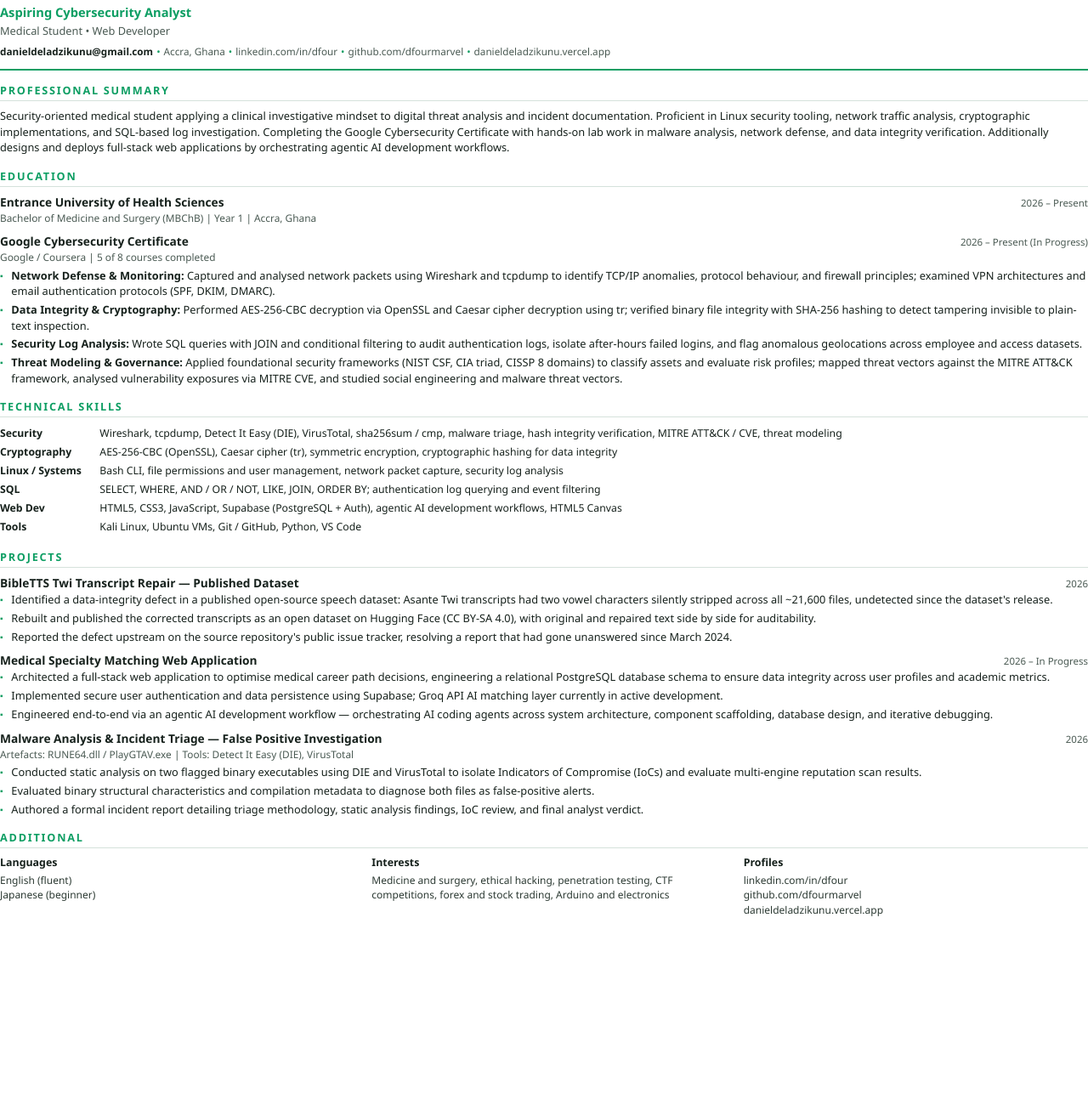
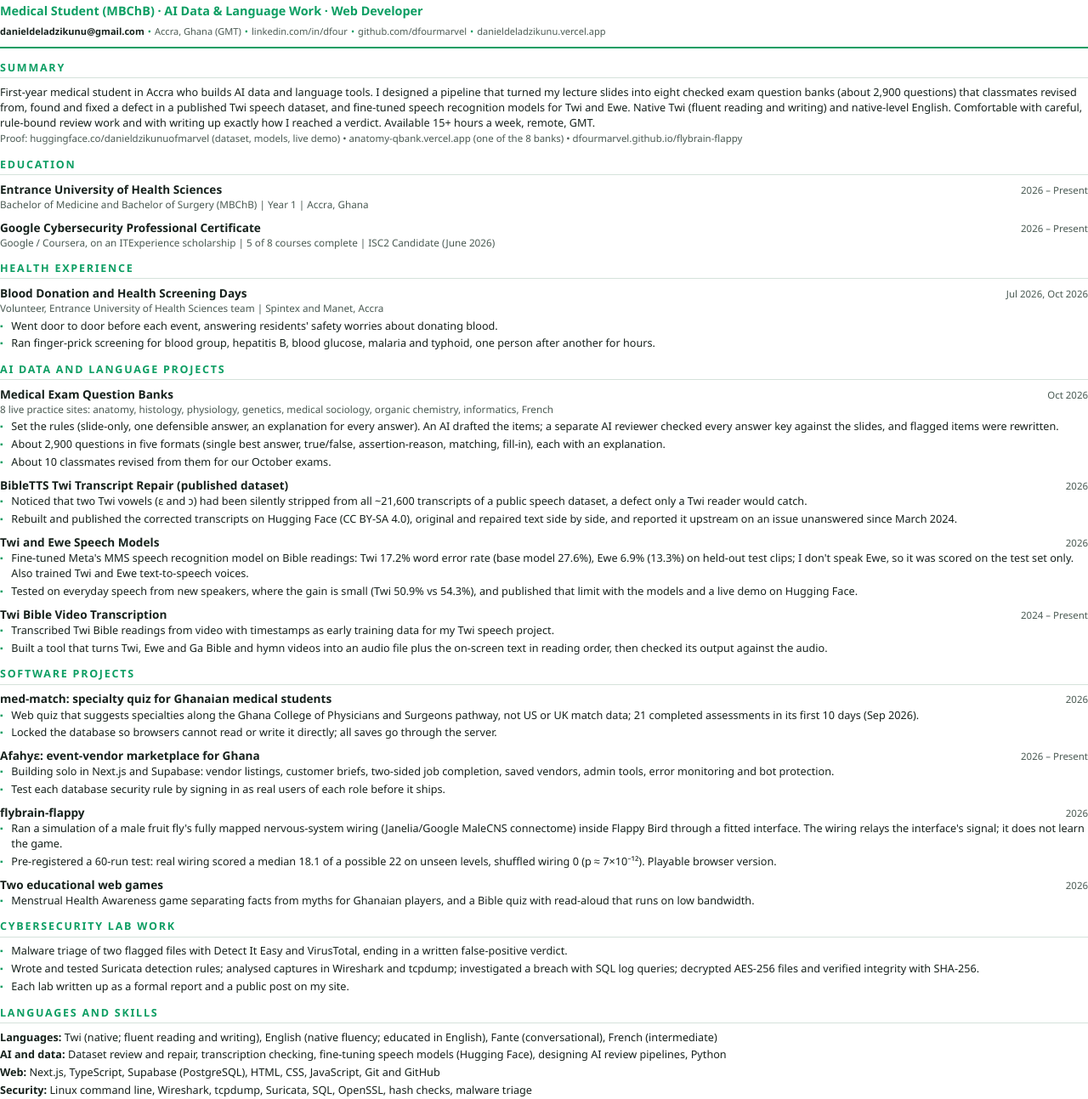
Before and after one commit to dfourmarvel/Portfolio_dfour, a website: page cv-source.html in a window 1280 px wide. Shown: the part 38-1331 px from the top of the page at 85% size. Before the commit the page ends 1117 px from the top, so only its background shows below. Drawn offline with Linux system fonts and the light colour scheme.

Commit message:
Update public CV: new projects, honest med-match and question-bank wording

```diff
--- a/cv-source.html
+++ b/cv-source.html
@@ -4,148 +4,150 @@
 <meta charset="UTF-8">
 <title>Daniel Dela Dzikunu — CV</title>
 <style>
-  @page { size: A4; margin: 16mm 15mm; }
+  @page { size: A4; margin: 14mm 15mm; }
   * { margin: 0; padding: 0; box-sizing: border-box; }
-  body {
-    font-family: "Segoe UI", Arial, Helvetica, sans-serif;
-    color: #16211c;
-    font-size: 9.6pt;
-    line-height: 1.45;
-  }
+  body { font-family: "Segoe UI", Arial, Helvetica, sans-serif; color: #16211c; font-size: 9.5pt; line-height: 1.42; }
   a { color: inherit; text-decoration: none; }
-
-  header { border-bottom: 2.5px solid #0d9e63; padding-bottom: 9pt; margin-bottom: 11pt; }
+  header { border-bottom: 2.5px solid #0d9e63; padding-bottom: 8pt; margin-bottom: 9pt; }
   h1 { font-size: 21pt; font-weight: 800; letter-spacing: -0.02em; }
-  .role { font-size: 11pt; font-weight: 600; color: #0d9e63; margin-top: 1pt; }
-  .subrole { font-size: 9.6pt; color: #4a5a53; margin-top: 1pt; }
-  .contact { margin-top: 5pt; font-size: 8.8pt; color: #4a5a53; }
+  .role { font-size: 10.8pt; font-weight: 600; color: #0d9e63; margin-top: 1pt; }
+  .contact { margin-top: 4pt; font-size: 8.3pt; white-space: nowrap; color: #4a5a53; }
   .contact b { color: #16211c; font-weight: 600; }
   .sep { color: #0d9e63; padding: 0 3pt; }
-
-  h2 {
-    font-size: 9.5pt; letter-spacing: 0.14em; text-transform: uppercase;
-    color: #0d9e63; border-bottom: 1px solid #d5e2db;
-    padding-bottom: 2pt; margin: 11pt 0 6pt;
-  }
-  .entry { margin-bottom: 7pt; }
+  h2 { font-size: 9.4pt; letter-spacing: 0.14em; text-transform: uppercase; color: #0d9e63; border-bottom: 1px solid #d5e2db; padding-bottom: 2pt; margin: 10pt 0 5pt; }
+  .entry { margin-bottom: 6.5pt; break-inside: avoid; }
   .entry-head { display: flex; justify-content: space-between; align-items: baseline; }
-  .entry-head h3 { font-size: 10.3pt; font-weight: 700; }
+  .entry-head h3 { font-size: 10.2pt; font-weight: 700; }
   .entry-head .date { font-size: 8.6pt; color: #4a5a53; white-space: nowrap; padding-left: 8pt; }
-  .entry .sub { font-size: 8.9pt; color: #4a5a53; margin-bottom: 2.5pt; }
+  .entry .sub { font-size: 8.8pt; color: #4a5a53; margin-bottom: 2pt; }
   ul { list-style: none; }
-  li { padding-left: 10pt; position: relative; margin-bottom: 2.5pt; }
+  li { padding-left: 10pt; position: relative; margin-bottom: 2.2pt; }
   li::before { content: "▪"; position: absolute; left: 0; color: #0d9e63; font-size: 7.5pt; top: 1.5pt; }
-  li b { font-weight: 650; }
-
   table.skills { width: 100%; border-collapse: collapse; }
-  table.skills td { vertical-align: top; padding: 1.6pt 0; font-size: 9.2pt; }
-  table.skills td.k {
-    width: 88pt; font-weight: 700; color: #16211c; padding-right: 10pt;
-  }
-
-  .addl { display: flex; gap: 24pt; }
-  .addl > div { flex: 1; }
-  .addl h3 { font-size: 9.3pt; font-weight: 700; margin-bottom: 2pt; }
-  .addl p { font-size: 9pt; color: #2c3a33; }
-
-  .page-break { break-before: page; }
+  table.skills td { vertical-align: top; padding: 1.4pt 0; font-size: 9.2pt; }
+  table.skills td.k { width: 92pt; font-weight: 700; padding-right: 10pt; }
+  .skill { margin-bottom: 2pt; }
+  .links { margin-top: 2pt; font-size: 8.6pt; color: #4a5a53; }
 </style>
 </head>
 <body>
 
 <header>
   <h1>Daniel Dela Dzikunu</h1>
-  <p class="role">Aspiring Cybersecurity Analyst</p>
-  <p class="subrole">Medical Student • Web Developer</p>
+  <p class="role">Medical Student (MBChB) · AI Data &amp; Language Work · Web Developer</p>
   <p class="contact">
-    <b>danieldeladzikunu@gmail.com</b><span class="sep">•</span>Accra, Ghana<span class="sep">•</span>linkedin.com/in/dfour<span class="sep">•</span>github.com/dfourmarvel<span class="sep">•</span>danieldeladzikunu.vercel.app
+    <b>danieldeladzikunu@gmail.com</b><span class="sep">•</span>Accra, Ghana (GMT)<span class="sep">•</span>linkedin.com/in/dfour<span class="sep">•</span>github.com/dfourmarvel<span class="sep">•</span>danieldeladzikunu.vercel.app
   </p>
 </header>
 
-<h2>Professional Summary</h2>
+<h2>Summary</h2>
 <p>
-Security-oriented medical student applying a clinical investigative mindset to digital threat analysis and incident
-documentation. Proficient in Linux security tooling, network traffic analysis, cryptographic implementations, and
-SQL-based log investigation. Completing the Google Cybersecurity Certificate with hands-on lab work in malware
-analysis, network defense, and data integrity verification. Additionally designs and deploys full-stack web
-applications by orchestrating agentic AI development workflows.
+First-year medical student in Accra who builds AI data and language tools. I designed a pipeline that turned my
+lecture slides into eight checked exam question banks (about 2,900 questions) that classmates revised from, found
+and fixed a defect in a published Twi speech dataset, and fine-tuned speech recognition models for Twi and Ewe.
+Native Twi (fluent reading and writing) and native-level English. Comfortable with careful, rule-bound review work
+and with writing up exactly how I reached a verdict. Available 15+ hours a week, remote, GMT.
+</p>
+<p class="links">Proof: huggingface.co/danieldzikunuofmarvel (dataset, models, live demo) • anatomy-qbank.vercel.app (one of the 8 banks) • dfourmarvel.github.io/flybrain-flappy
 </p>
 
 <h2>Education</h2>
-
 <div class="entry">
   <div class="entry-head"><h3>Entrance University of Health Sciences</h3><span class="date">2026 – Present</span></div>
-  <p class="sub">Bachelor of Medicine and Surgery (MBChB) | Year 1 | Accra, Ghana</p>
+  <p class="sub">Bachelor of Medicine and Bachelor of Surgery (MBChB) | Year 1 | Accra, Ghana</p>
+</div>
+<div class="entry">
+  <div class="entry-head"><h3>Google Cybersecurity Professional Certificate</h3><span class="date">2026 – Present</span></div>
+  <p class="sub">Google / Coursera, on an ITExperience scholarship | 5 of 8 courses complete | ISC2 Candidate (June 2026)</p>
 </div>
 
+<h2>Health Experience</h2>
 <div class="entry">
-  <div class="entry-head"><h3>Google Cybersecurity Certificate</h3><span class="date">2026 – Present (In Progress)</span></div>
-  <p class="sub">Google / Coursera | 5 of 8 courses completed</p>
+  <div class="entry-head"><h3>Blood Donation and Health Screening Days</h3><span class="date">Jul 2026, Oct 2026</span></div>
+  <p class="sub">Volunteer, Entrance University of Health Sciences team | Spintex and Manet, Accra</p>
   <ul>
-    <li><b>Network Defense &amp; Monitoring:</b> Captured and analysed network packets using Wireshark and tcpdump to identify TCP/IP anomalies, protocol behaviour, and firewall principles; examined VPN architectures and email authentication protocols (SPF, DKIM, DMARC).</li>
-    <li><b>Data Integrity &amp; Cryptography:</b> Performed AES-256-CBC decryption via OpenSSL and Caesar cipher decryption using tr; verified binary file integrity with SHA-256 hashing to detect tampering invisible to plain-text inspection.</li>
-    <li><b>Security Log Analysis:</b> Wrote SQL queries with JOIN and conditional filtering to audit authentication logs, isolate after-hours failed logins, and flag anomalous geolocations across employee and access datasets.</li>
-    <li><b>Threat Modeling &amp; Governance:</b> Applied foundational security frameworks (NIST CSF, CIA triad, CISSP 8 domains) to classify assets and evaluate risk profiles; mapped threat vectors against the MITRE ATT&amp;CK framework, analysed vulnerability exposures via MITRE CVE, and studied social engineering and malware threat vectors.</li>
+    <li>Went door to door before each event, answering residents' safety worries about donating blood.</li>
+    <li>Ran finger-prick screening for blood group, hepatitis B, blood glucose, malaria and typhoid, one person after another for hours.</li>
   </ul>
 </div>
 
-<h2>Technical Skills</h2>
-<table class="skills">
-  <tr><td class="k">Security</td><td>Wireshark, tcpdump, Detect It Easy (DIE), VirusTotal, sha256sum / cmp, malware triage, hash integrity verification, MITRE ATT&amp;CK / CVE, threat modeling</td></tr>
-  <tr><td class="k">Cryptography</td><td>AES-256-CBC (OpenSSL), Caesar cipher (tr), symmetric encryption, cryptographic hashing for data integrity</td></tr>
-  <tr><td class="k">Linux / Systems</td><td>Bash CLI, file permissions and user management, network packet capture, security log analysis</td></tr>
-  <tr><td class="k">SQL</td><td>SELECT, WHERE, AND / OR / NOT, LIKE, JOIN, ORDER BY; authentication log querying and event filtering</td></tr>
-  <tr><td class="k">Web Dev</td><td>HTML5, CSS3, JavaScript, Supabase (PostgreSQL + Auth), agentic AI development workflows, HTML5 Canvas</td></tr>
-  <tr><td class="k">Tools</td><td>Kali Linux, Ubuntu VMs, Git / GitHub, Python, VS Code</td></tr>
-</table>
-
-<div class="page-break"></div>
-
-<h2>Projects</h2>
-
+<h2>AI Data and Language Projects</h2>
 <div class="entry">
-  <div class="entry-head"><h3>BibleTTS Twi Transcript Repair — Published Dataset</h3><span class="date">2026</span></div>
+  <div class="entry-head"><h3>Medical Exam Question Banks</h3><span class="date">Oct 2026</span></div>
+  <p class="sub">8 live practice sites: anatomy, histology, physiology, genetics, medical sociology, organic chemistry, informatics, French</p>
   <ul>
-    <li>Identified a data-integrity defect in a published open-source speech dataset: Asante Twi transcripts had two vowel characters silently stripped across all ~21,600 files, undetected since the dataset's release.</li>
-    <li>Rebuilt and published the corrected transcripts as an open dataset on Hugging Face (CC BY-SA 4.0), with original and repaired text side by side for auditability.</li>
-    <li>Reported the defect upstream on the source repository's public issue tracker, resolving a report that had gone unanswered since March 2024.</li>
+    <li>Set the rules (slide-only, one defensible answer, an explanation for every answer). An AI drafted the items; a separate AI reviewer checked every answer key against the slides, and flagged items were rewritten.</li>
+    <li>About 2,900 questions in five formats (single best answer, true/false, assertion-reason, matching, fill-in), each with an explanation.</li>
+    <li>About 10 classmates revised from them for our October exams.</li>
+  </ul>
+</div>
+<div class="entry">
+  <div class="entry-head"><h3>BibleTTS Twi Transcript Repair (published dataset)</h3><span class="date">2026</span></div>
+  <ul>
+    <li>Noticed that two Twi vowels (ɛ and ɔ) had been silently stripped from all ~21,600 transcripts of a public speech dataset, a defect only a Twi reader would catch.</li>
+    <li>Rebuilt and published the corrected transcripts on Hugging Face (CC BY-SA 4.0), original and repaired text side by side, and reported it upstream on an issue unanswered since March 2024.</li>
+  </ul>
+</div>
+<div class="entry">
+  <div class="entry-head"><h3>Twi and Ewe Speech Models</h3><span class="date">2026</span></div>
+  <ul>
+    <li>Fine-tuned Meta's MMS speech recognition model on Bible readings: Twi 17.2% word error rate (base model 27.6%), Ewe 6.9% (13.3%) on held-out test clips; I don't speak Ewe, so it was scored on the test set only. Also trained Twi and Ewe text-to-speech voices.</li>
+    <li>Tested on everyday speech from new speakers, where the gain is small (Twi 50.9% vs 54.3%), and published that limit with the models and a live demo on Hugging Face.</li>
+  </ul>
+</div>
+<div class="entry">
+  <div class="entry-head"><h3>Twi Bible Video Transcription</h3><span class="date">2024 – Present</span></div>
+  <ul>
+    <li>Transcribed Twi Bible readings from video with timestamps as early training data for my Twi speech project.</li>
+    <li>Built a tool that turns Twi, Ewe and Ga Bible and hymn videos into an audio file plus the on-screen text in reading order, then checked its output against the audio.</li>
   </ul>
 </div>
 
+<h2>Software Projects</h2>
 <div class="entry">
-  <div class="entry-head"><h3>Medical Specialty Matching Web Application</h3><span class="date">2026 – In Progress</span></div>
+  <div class="entry-head"><h3>med-match: specialty quiz for Ghanaian medical students</h3><span class="date">2026</span></div>
   <ul>
-    <li>Architected a full-stack web application to optimise medical career path decisions, engineering a relational PostgreSQL database schema to ensure data integrity across user profiles and academic metrics.</li>
-    <li>Implemented secure user authentication and data persistence using Supabase; Groq API AI matching layer currently in active development.</li>
-    <li>Engineered end-to-end via an agentic AI development workflow — orchestrating AI coding agents across system architecture, component scaffolding, database design, and iterative debugging.</li>
+    <li>Web quiz that suggests specialties along the Ghana College of Physicians and Surgeons pathway, not US or UK match data; 21 completed assessments in its first 10 days (Sep 2026).</li>
+    <li>Locked the database so browsers cannot read or write it directly; all saves go through the server.</li>
+  </ul>
+</div>
+<div class="entry">
+  <div class="entry-head"><h3>Afahyɛ: event-vendor marketplace for Ghana</h3><span class="date">2026 – Present</span></div>
+  <ul>
+    <li>Building solo in Next.js and Supabase: vendor listings, customer briefs, two-sided job completion, saved vendors, admin tools, error monitoring and bot protection.</li>
+    <li>Test each database security rule by signing in as real users of each role before it ships.</li>
+  </ul>
+</div>
+<div class="entry">
+  <div class="entry-head"><h3>flybrain-flappy</h3><span class="date">2026</span></div>
+  <ul>
+    <li>Ran a simulation of a male fruit fly's fully mapped nervous-system wiring (Janelia/Google MaleCNS connectome) inside Flappy Bird through a fitted interface. The wiring relays the interface's signal; it does not learn the game.</li>
+    <li>Pre-registered a 60-run test: real wiring scored a median 18.1 of a possible 22 on unseen levels, shuffled wiring 0 (p ≈ 7×10⁻¹²). Playable browser version.</li>
+  </ul>
+</div>
+<div class="entry">
+  <div class="entry-head"><h3>Two educational web games</h3><span class="date">2026</span></div>
+  <ul>
+    <li>Menstrual Health Awareness game separating facts from myths for Ghanaian players, and a Bible quiz with read-aloud that runs on low bandwidth.</li>
   </ul>
 </div>
 
+<h2>Cybersecurity Lab Work</h2>
 <div class="entry">
-  <div class="entry-head"><h3>Malware Analysis &amp; Incident Triage — False Positive Investigation</h3><span class="date">2026</span></div>
-  <p class="sub">Artefacts: RUNE64.dll / PlayGTAV.exe | Tools: Detect It Easy (DIE), VirusTotal</p>
   <ul>
-    <li>Conducted static analysis on two flagged binary executables using DIE and VirusTotal to isolate Indicators of Compromise (IoCs) and evaluate multi-engine reputation scan results.</li>
-    <li>Evaluated binary structural characteristics and compilation metadata to diagnose both files as false-positive alerts.</li>
-    <li>Authored a formal incident report detailing triage methodology, static analysis findings, IoC review, and final analyst verdict.</li>
+    <li>Malware triage of two flagged files with Detect It Easy and VirusTotal, ending in a written false-positive verdict.</li>
+    <li>Wrote and tested Suricata detection rules; analysed captures in Wireshark and tcpdump; investigated a breach with SQL log queries; decrypted AES-256 files and verified integrity with SHA-256.</li>
+    <li>Each lab written up as a formal report and a public post on my site.</li>
   </ul>
 </div>
 
-<h2>Additional</h2>
-<div class="addl">
-  <div>
-    <h3>Languages</h3>
-    <p>English (fluent)<br>Japanese (beginner)</p>
-  </div>
-  <div>
-    <h3>Interests</h3>
-    <p>Medicine and surgery, ethical hacking, penetration testing, CTF competitions, forex and stock trading, Arduino and electronics</p>
-  </div>
-  <div>
-    <h3>Profiles</h3>
-    <p>linkedin.com/in/dfour<br>github.com/dfourmarvel<br>danieldeladzikunu.vercel.app</p>
-  </div>
-</div>
+<h2>Languages and Skills</h2>
+
+  <p class="skill"><b>Languages:</b> Twi (native; fluent reading and writing), English (native fluency; educated in English), Fante (conversational), French (intermediate)</p>
+  <p class="skill"><b>AI and data:</b> Dataset review and repair, transcription checking, fine-tuning speech models (Hugging Face), designing AI review pipelines, Python</p>
+  <p class="skill"><b>Web:</b> Next.js, TypeScript, Supabase (PostgreSQL), HTML, CSS, JavaScript, Git and GitHub</p>
+  <p class="skill"><b>Security:</b> Linux command line, Wireshark, tcpdump, Suricata, SQL, OpenSSL, hash checks, malware triage</p>
+
 
 </body>
 </html>
```
Also changed, not shown: 1 other file.
